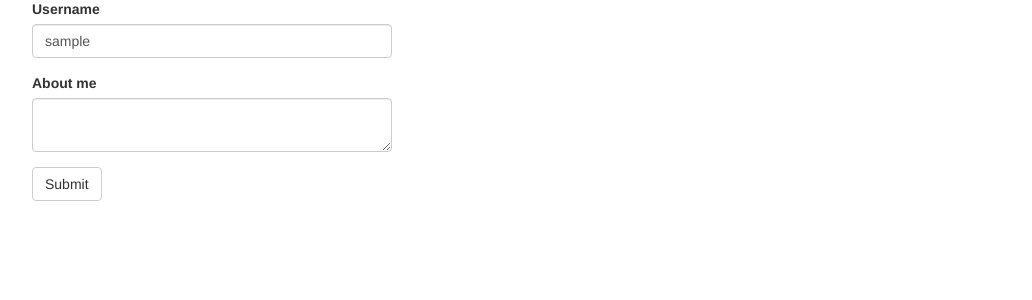
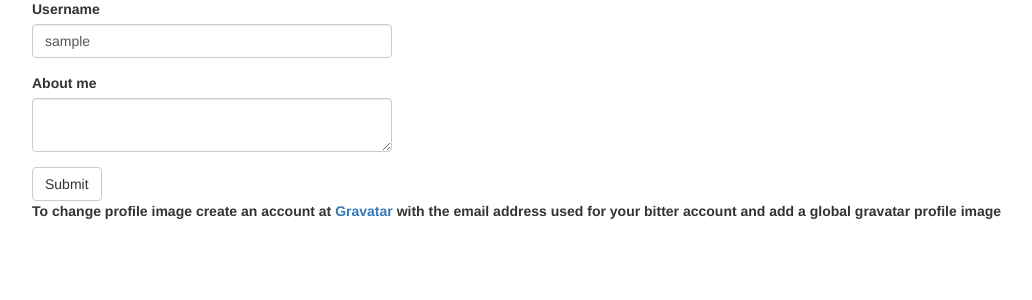
Before and after one commit to bmackie/flaskMegaTut, a Flask app: page /edit_profile in a window 1280 px wide. Shown: the part 143-443 px from the top of the page, without its empty margins (38-1070 px from the left). Run offline with Flask 2, Linux system fonts and the light colour scheme; the visitor is signed in with stand-in values (Sample User, id 1); data comes from the database, SQL or seed files in the repository; both versions use the stored data as it was after the commit; some libraries are stand-ins or nearby versions.

Commit message:
gravatar info added to edit profile

```diff
--- a/app/templates/edit_profile.html
+++ b/app/templates/edit_profile.html
@@ -8,4 +8,10 @@
             {{ wtf.quick_form(form) }}
         </div>
     </div>
+<b>
+    To change profile image create an account at <a href="https://en.gravatar.com/" target="_blank">
+    Gravatar</a> with the email address used for your bitter account and add a global gravatar
+    profile image
+
+</b>
 {% endblock %}
```
Also changed, not shown: app.db, 1 other file.
